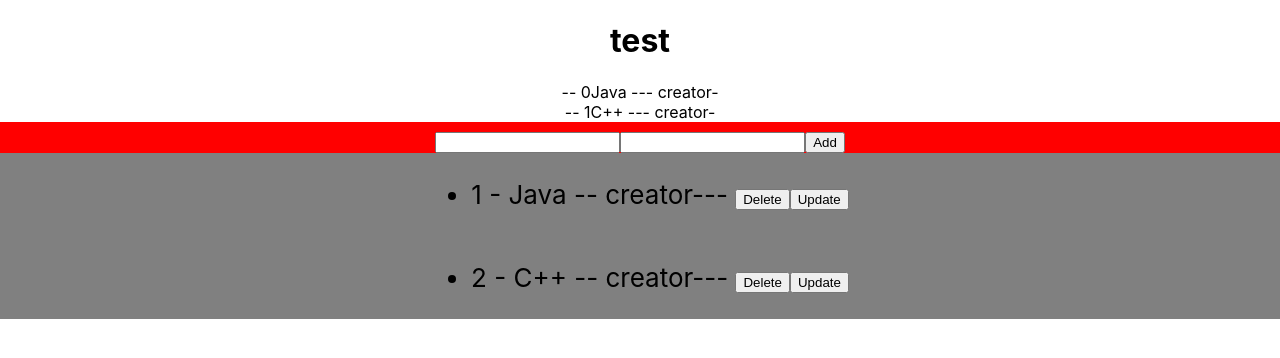
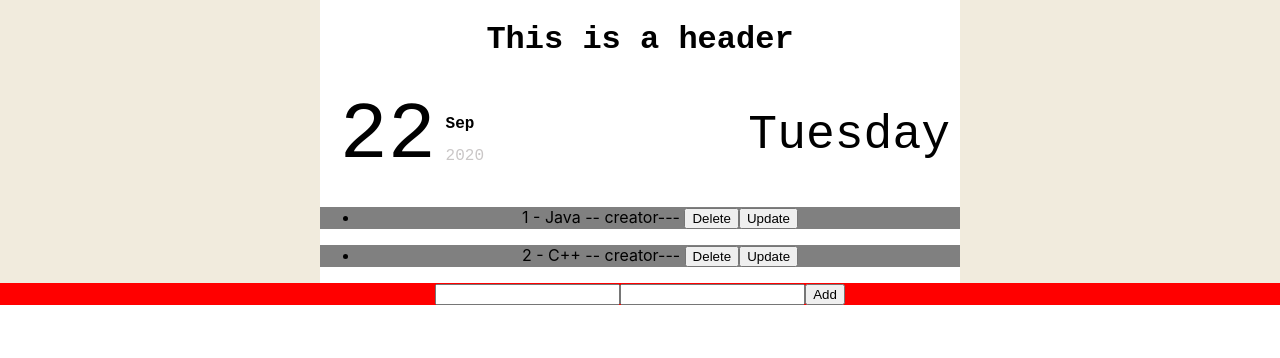
Before and after one commit to imadcollin/mpya-preboarding, a React (Create React App) app: page / in a window 1280 px wide. Shown: the top 358 px of the page. Built offline with nearby package versions, Linux system fonts and the light colour scheme.

Commit message:
Clean app file and replace styles

```diff
--- a/src/App.css
+++ b/src/App.css
@@ -1,36 +1,28 @@
 .App {
-  text-align: center;
+    text-align: center;
+    background-color: rgb(241, 235, 221);
+    ;
+    display: flex;
+    flex-direction: column;
+    align-items: stretch;
+    width: 100%;
 }
 
-.App-logo {
-  height: 40vmin;
-  pointer-events: none;
+.app-container {
+    display: flex;
+    flex-direction: column;
+    justify-content: center;
+    align-items: center;
 }
 
-@media (prefers-reduced-motion: no-preference) {
-  .App-logo {
-    animation: App-logo-spin infinite 20s linear;
-  }
+.flex-item {
+    background-color: white;
+    width: 50%;
 }
 
-.App-header {
-  display: flex;
-  flex-direction: column;
-  align-items: center;
-  justify-content: center;
-  font-size: calc(10px + 2vmin);
-  color: #000;
-}
+@media (prefers-reduced-motion: no-preference) {}
+
 
 .App-link {
-  color: #61dafb;
+    color: #61dafb;
 }
-
-@keyframes App-logo-spin {
-  from {
-    transform: rotate(0deg);
-  }
-  to {
-    transform: rotate(360deg);
-  }
-}
--- a/src/App.js
+++ b/src/App.js
@@ -9,8 +9,8 @@ import MockApi from "./MockApi";
 
 const App = () => {
   const [items, setItems] = useState([]);
-  const [text, seText] = useState("");
-  const [creator, setCreator] = useState("");
+  const [titleState, setTitle] = useState("");
+  const [creatorState, setCreator] = useState("");
 
   useEffect(() => {
     const fetchGetAllItems = async () => {
@@ -32,11 +32,11 @@ const App = () => {
   {
     /************************************************************ */
   }
-  const addItem = ({ text,creator }) => {
-    if (!text) {
+  const addItem = ({ title, creator }) => {
+    if (!title) {
       alert("Please type something... ");
     } else {
-      const item = MockApi.createItem(text,creator);
+      const item = MockApi.createItem(title, creator);
       setItems((prev) => {
         return [item, ...prev];
       });
@@ -45,16 +45,17 @@ const App = () => {
   {
     /************************************************************ */
   }
-  const update = (id, title,creator, index) => {
+  const update = (id, title, creator, index) => {
     if (!title) {
       alert("Please type something... ");
     }
-    console.log("creator:");
+    console.log("creator:", creator);
+    console.log("title:", title);
 
     const found = items.filter((x) => x.id == id); //true false
     let newItems = [...items];
-    newItems[index].title = text;
-    newItems[index].creator = creator;
+    newItems[index].creator = creatorState;
+    newItems[index].title = titleState;
     setItems(newItems);
   };
   {
@@ -63,38 +64,31 @@ const App = () => {
   return (
     <div className="App">
       <header className="App-header"></header>
-      <h1>test</h1>
 
-      <div>
-        {items.map((item, index) => {
-          return (
-            <div key={index}>
-              -- {index}
-          {item.title} --- {item.creator}-{" "}
-            </div>
-          );
-        })}
+      {/************************************************************ */}
+      <div className="app-container">
+        <div className="flex-item">
+          <Header></Header>
+
+          {items.map((item, index) => (
+            <TodoList
+              item={item}
+              deleteItem={deleteItem}
+              update={update}
+              index={index}
+            ></TodoList>
+          ))}
+        </div>
       </div>
-      {/************************************************************ */}
-      {/* <Header></Header> */}
+
       <Add
         items={items}
-        text={text}
-        creator={creator}
-        onTextChanged={seText}
+        title={titleState}
+        creator={creatorState}
+        onTextChanged={setTitle}
         onCreatorChanged={setCreator}
-
         addItem={addItem}
       ></Add>
-
-      {items.map((item, index) => (
-        <TodoList
-          item={item}
-          deleteItem={deleteItem}
-          update={update}
-          index={index}
-        ></TodoList>
-      ))}
 
       {/* <Crud></Crud> */}
     </div>
```
